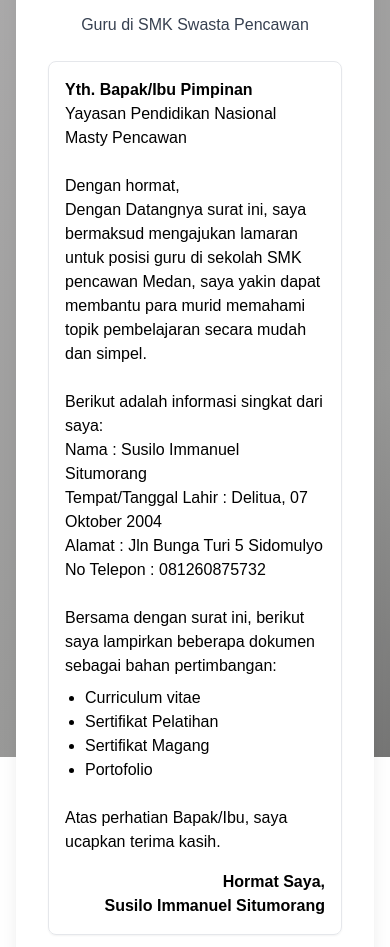
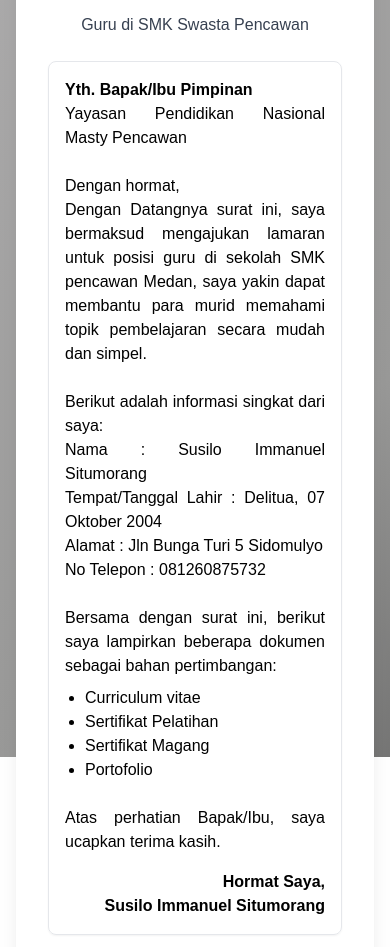
Before and after one commit to SusiloSitumorang7/lamaran, a plain HTML site: page index.html in a window 390 px wide. Shown: the part 87-1034 px from the top of the page. Drawn offline with nearby package versions, Linux system fonts and the light colour scheme.

Commit message:
Update index.html

```diff
--- a/index.html
+++ b/index.html
@@ -11,6 +11,7 @@
             overflow: auto;
             position: relative;
             margin: 0;
+            min-height: 100vh;
         }
         .background {
             position: fixed;
@@ -32,23 +33,23 @@
 </head>
 <body class="flex items-center justify-center min-h-screen p-4">
     <div class="background"></div>
-    <div class="max-w-3xl bg-white p-8 rounded-2xl shadow-xl relative">
+    <div class="w-full sm:max-w-3xl bg-white p-8 rounded-2xl shadow-xl relative">
         <h1 class="text-3xl font-bold text-center text-gray-600 mb-4">Surat Lamaran Kerja</h1>
         <p class="text-gray-700 text-center mb-6">Guru di SMK Swasta Pencawan</p>
         <div class="border p-4 rounded-lg shadow-sm">
-            <p><strong>Yth. Bapak/Ibu Pimpinan</strong></p>
-            <p> Yayasan Pendidikan Nasional Masty Pencawan</p>
+            <p class="text-justify sm:text-left"><strong>Yth. Bapak/Ibu Pimpinan</strong></p>
+            <p class="text-justify sm:text-left"> Yayasan Pendidikan Nasional Masty Pencawan</p>
             <br>
-            <p>Dengan hormat,</p>
-            <p>Dengan Datangnya surat ini, saya bermaksud mengajukan lamaran untuk posisi guru di sekolah SMK pencawan Medan, saya yakin dapat membantu para murid memahami topik pembelajaran secara mudah dan simpel. </p>
+            <p class="text-justify sm:text-left">Dengan hormat,</p>
+            <p class="text-justify sm:text-left">Dengan Datangnya surat ini, saya bermaksud mengajukan lamaran untuk posisi guru di sekolah SMK pencawan Medan, saya yakin dapat membantu para murid memahami topik pembelajaran secara mudah dan simpel. </p>
             <br>
-            <p>Berikut adalah informasi singkat dari saya:</p>
-            <p>Nama : Susilo Immanuel Situmorang</p>
-            <p>Tempat/Tanggal Lahir : Delitua, 07 Oktober 2004</p>
-            <p>Alamat : Jln Bunga Turi 5 Sidomulyo</p>
-            <p>No Telepon : 081260875732</p>
+            <p class="text-justify sm:text-left">Berikut adalah informasi singkat dari saya:</p>
+            <p class="text-justify sm:text-left">Nama : Susilo Immanuel Situmorang</p>
+            <p class="text-justify sm:text-left">Tempat/Tanggal Lahir : Delitua, 07 Oktober 2004</p>
+            <p class="text-justify sm:text-left">Alamat : Jln Bunga Turi 5 Sidomulyo</p>
+            <p class="text-justify sm:text-left">No Telepon : 081260875732</p>
             <br>
-            <p>Bersama dengan surat ini, berikut saya lampirkan beberapa dokumen sebagai bahan pertimbangan:</p>
+            <p class="text-justify sm:text-left">Bersama dengan surat ini, berikut saya lampirkan beberapa dokumen sebagai bahan pertimbangan:</p>
             <ul class="list-disc pl-5 mt-2">
                 <li>Curriculum vitae</li>
                 <li>Sertifikat Pelatihan</li>
@@ -56,11 +57,11 @@
                 <li>Portofolio</li>
             </ul>
             <br>
-            <p>Atas perhatian Bapak/Ibu, saya ucapkan terima kasih.</p>
+            <p class="text-justify sm:text-left">Atas perhatian Bapak/Ibu, saya ucapkan terima kasih.</p>
             <p class="text-right font-semibold mt-4">Hormat Saya,</p>
             <p class="text-right font-semibold">Susilo Immanuel Situmorang</p>
         </div>
-        <div class="text-center mt-6 space-x-2">
+        <div class="text-center mt-6 flex flex-wrap justify-center gap-2">
             <a href="pdf/Lamaran.pdf" target="_blank" class="px-2 py-3 bg-gradient-to-r from-blue-500 to-blue-700 text-white font-semibold rounded-xl shadow-lg hover:scale-105 transition transform duration-300 ease-in-out hover:from-blue-700 hover:to-blue-900">
                 Curriculum Vitae
             </a>
```
